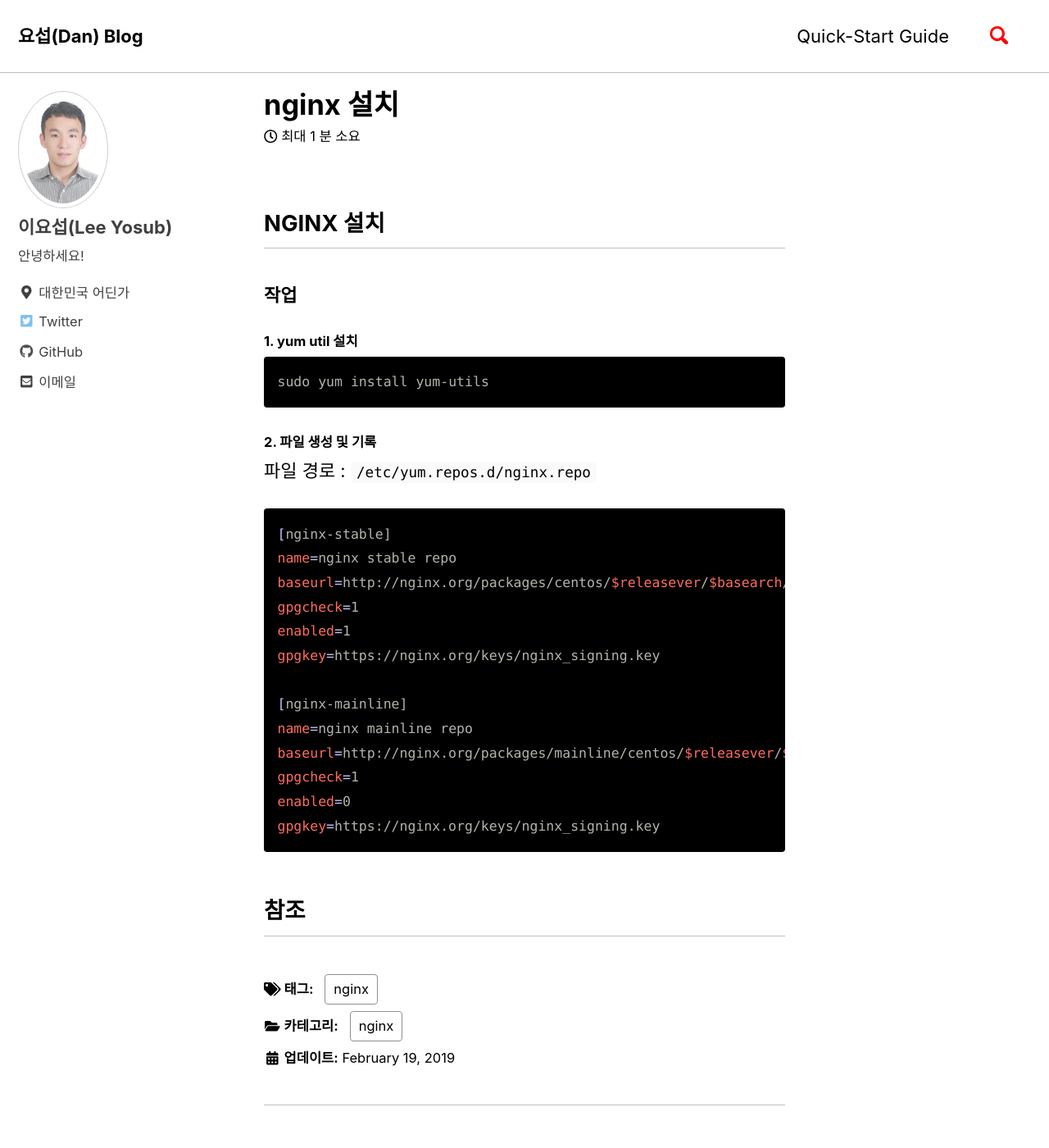
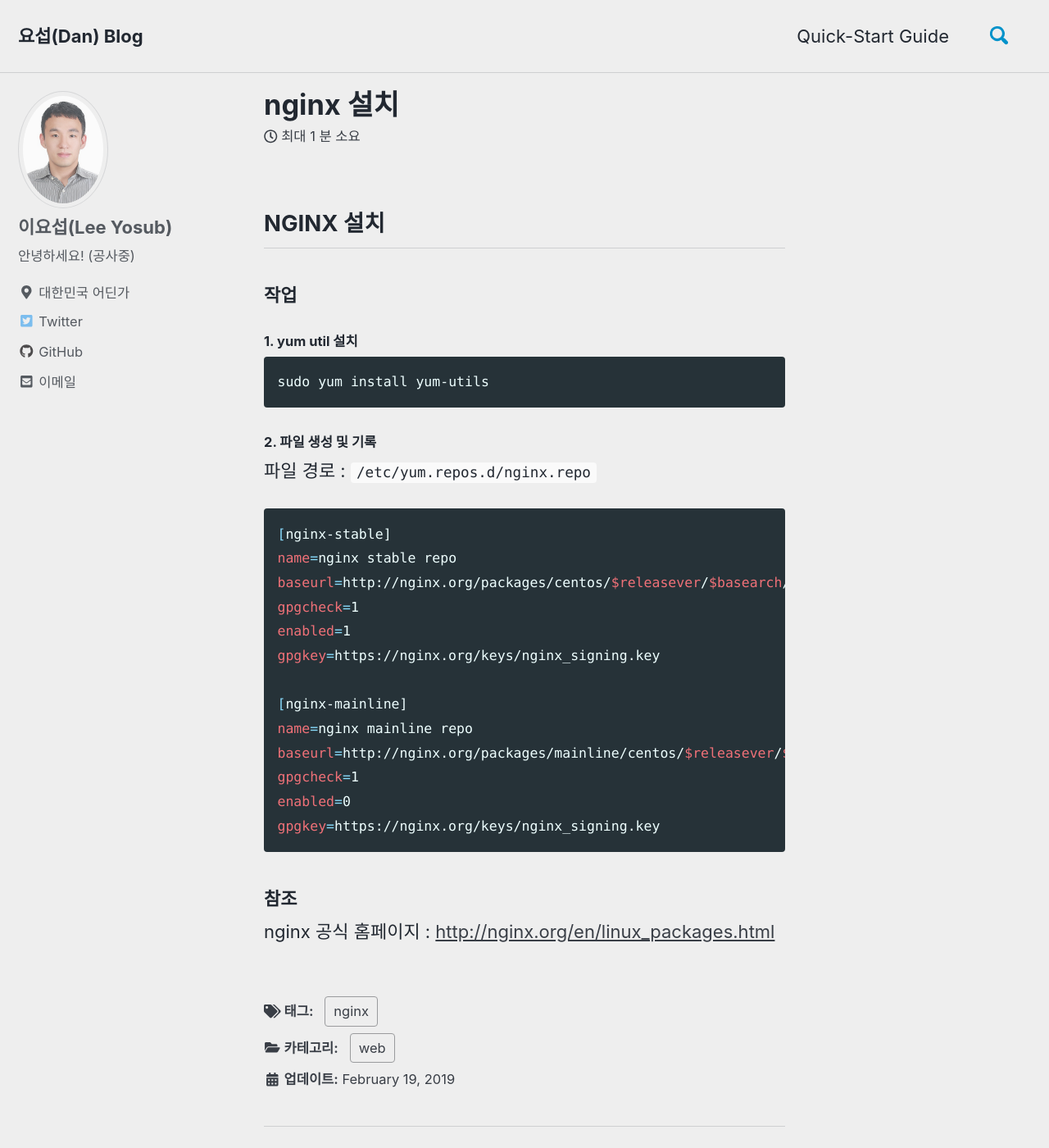
Before and after one commit to YosubLee/ysdev, a Jekyll site: the page built from _posts/2019-02-19-nginx-install.md, in a window 1280 px wide and 1400 px high. Shown: the whole window at 82% size. Built offline with Jekyll 4.4.1, drawn with Linux system fonts in a browser that asks for light colours; cached includes are drawn as plain includes; comment, search, counter and statistics services are not loaded.

Commit message:
테마 변경

`````diff
--- a/_config.yml
+++ b/_config.yml
@@ -12,7 +12,7 @@
 
 # theme                  : "minimal-mistakes-jekyll"
 # remote_theme           : "mmistakes/minimal-mistakes"
-minimal_mistakes_skin    : "contrast"
+minimal_mistakes_skin    : "air"
 
 # Site Settings
 locale                   : "ko-KR"
@@ -108,7 +108,7 @@ analytics:
 author:
   name             : "이요섭(Lee Yosub)"
   avatar           : "/assets/images/yslee03.jpg"
-  bio              : "안녕하세요!"
+  bio              : "안녕하세요! (공사중)"
   location         : "대한민국 어딘가"
   email            : "yosub0901@gmail.com"
   links:
--- a/_posts/2019-02-19-nginx-install.md
+++ b/_posts/2019-02-19-nginx-install.md
@@ -1,6 +1,6 @@
 ---
 title : nginx 설치
-categories : [nginx]
+categories : [web]
 tags : [nginx]
 ---
 ## NGINX 설치
@@ -29,5 +29,5 @@ gpgkey=https://nginx.org/keys/nginx_signing.key
 ````
 
 
-## 참조
-[nginx 공식 홈페이지]: http://nginx.org/en/linux_packages.html
+### 참조
+nginx 공식 홈페이지 : <http://nginx.org/en/linux_packages.html>
`````
